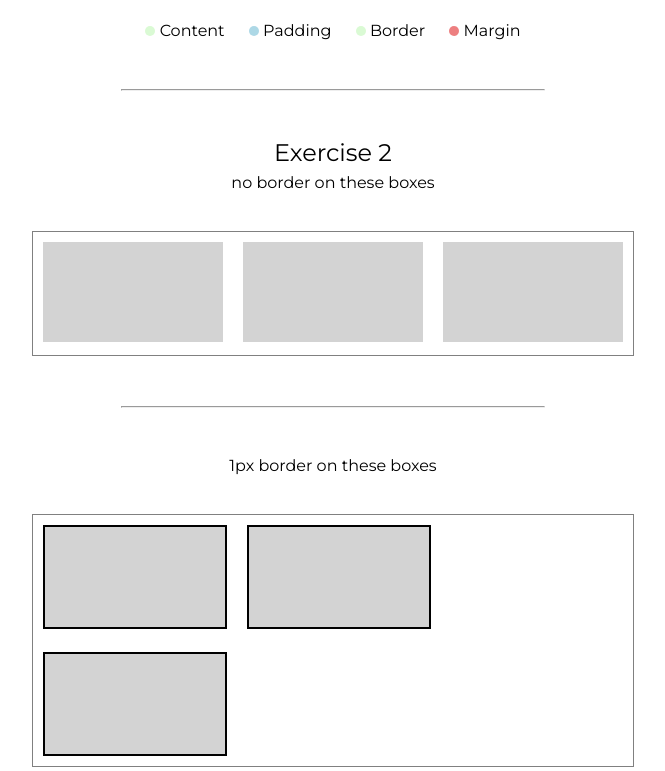
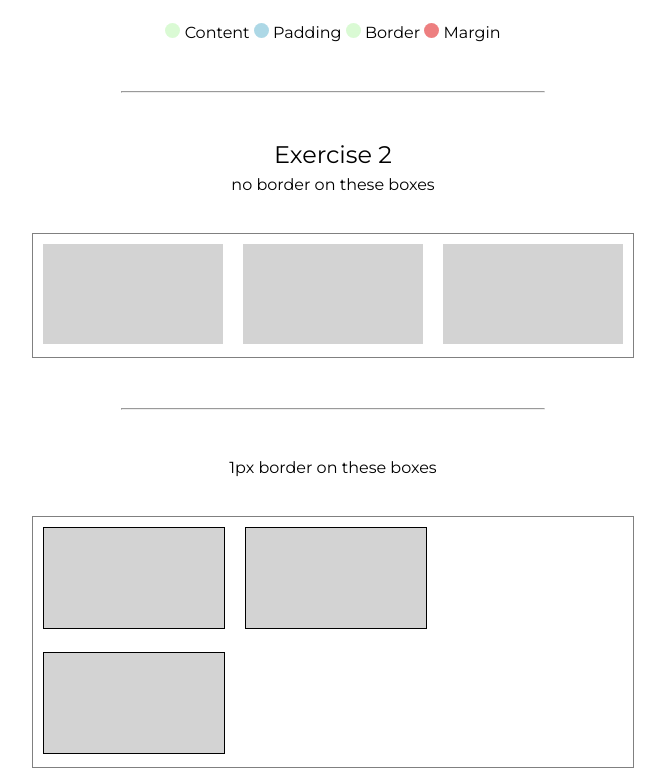
Before and after one commit to rishabhanand12/box_model_2, a plain HTML site: page project_1/index.html in a window 1280 px wide. Shown: the part 395-1166 px from the top of the page, without its empty margins (307-972 px from the left). Drawn offline with Linux system fonts and the light colour scheme.

Commit message:
css changes

```diff
--- a/project_1/assets/stylesheet/main.css
+++ b/project_1/assets/stylesheet/main.css
@@ -91,12 +91,15 @@ h2 {
     text-align: center;
     height: auto;
     margin: 0 10px;
+
 }
-
+.span {
+    margin: 0 10px;
+}
 .circle {
     display: inline-block;
-    width: 10px;
-    height: 10px;
+    width: 15px;
+    height: 15px;
 
     border-radius: 50%;
 
@@ -126,16 +129,7 @@ h2 {
 
 }
 
-.line1 {
-    display: inline-block;
-    margin: 10px;
 
-    background: lightgrey;
-    height: 100px;
-    width: 180px;
-
-
-}
 
 .line{
     display: inline-block;
@@ -147,19 +141,12 @@ h2 {
 }
 
 .line2 {
-    border: 2px solid black ;
-}
-
-.block {
-    display: block;
-    border: 2px solid black;
-
-
+    border: 1px solid black ;
 }
 
 
 .line3 {
-    border: 2px solid black;
+    border: 1px solid black;
     box-sizing: border-box;
 }
 
--- a/project_1/index.html
+++ b/project_1/index.html
@@ -6,7 +6,7 @@
     <meta http-equiv="X-UA-Compatible" content="ie=edge">
     <link rel="stylesheet" href="assets/stylesheet/main.css">
     <link href="https://fonts.googleapis.com/css?family=Montserrat:400,700&display=swap" rel="stylesheet">
-    <title>Document</title>
+    <title>Box Model 2 | Project 2</title>
 </head>
 <body>
     <header>
@@ -14,39 +14,35 @@
     </header>
 
     <section class="container">
+
         <hr>
+
         <div class="text">
             <h2>Exercise1</h2>
         </div>
 
         <div class="exercise1"></div>
+
         <div class="text">
             <div class="info">
                 <div class="circle content"></div>
                 <span>Content</span>
-            </div>
-            <div class="info">
                 <div class="circle padding"></div>
                 <span>Padding</span>
-
-            </div>
-            <div class="info">
                 <div class="circle content"></div>
-
                 <span>Border</span>
-            </div>
-            <div class="info">
                 <div class="circle margin"></div>
                 <span>Margin</span>
-                </div>
+            </div>
+        </div>
 
+        <hr>
 
-        </div>
-        <hr>
     </section>
 
 
     <section class="container">
+
         <div class="text">
             <h2>Exercise 2</h2>
             <h3>no border on these boxes</h3>
@@ -56,7 +52,6 @@
             <div class="line"></div><!--
             --><div class="line"></div><!--
             --><div class="line"></div>
-
         </div>
 
         <hr>
@@ -64,19 +59,19 @@
         <h3 class="text">1px border on these boxes</h3>
 
         <div class="section2">
-            <div class="line1 line2"></div><!--
-            --><div class="line1 line2"></div><!--
-            --><div class="line1 block"></div>
-
+            <div class=" line line2"></div><!--
+            --><div class="line line2"></div><!--
+            --><div class="line line2"></div>
         </div>
 
         <h3 class="text">1px border on these boxes but they are in same line</h3>
+
         <div class="section2">
             <div class="line line3"></div><!--
             --><div class="line line3 "></div><!--
             --><div class="line line3"></div>
+        </div>
 
-        </div>
     </section>
 </body>
 </html>
```
